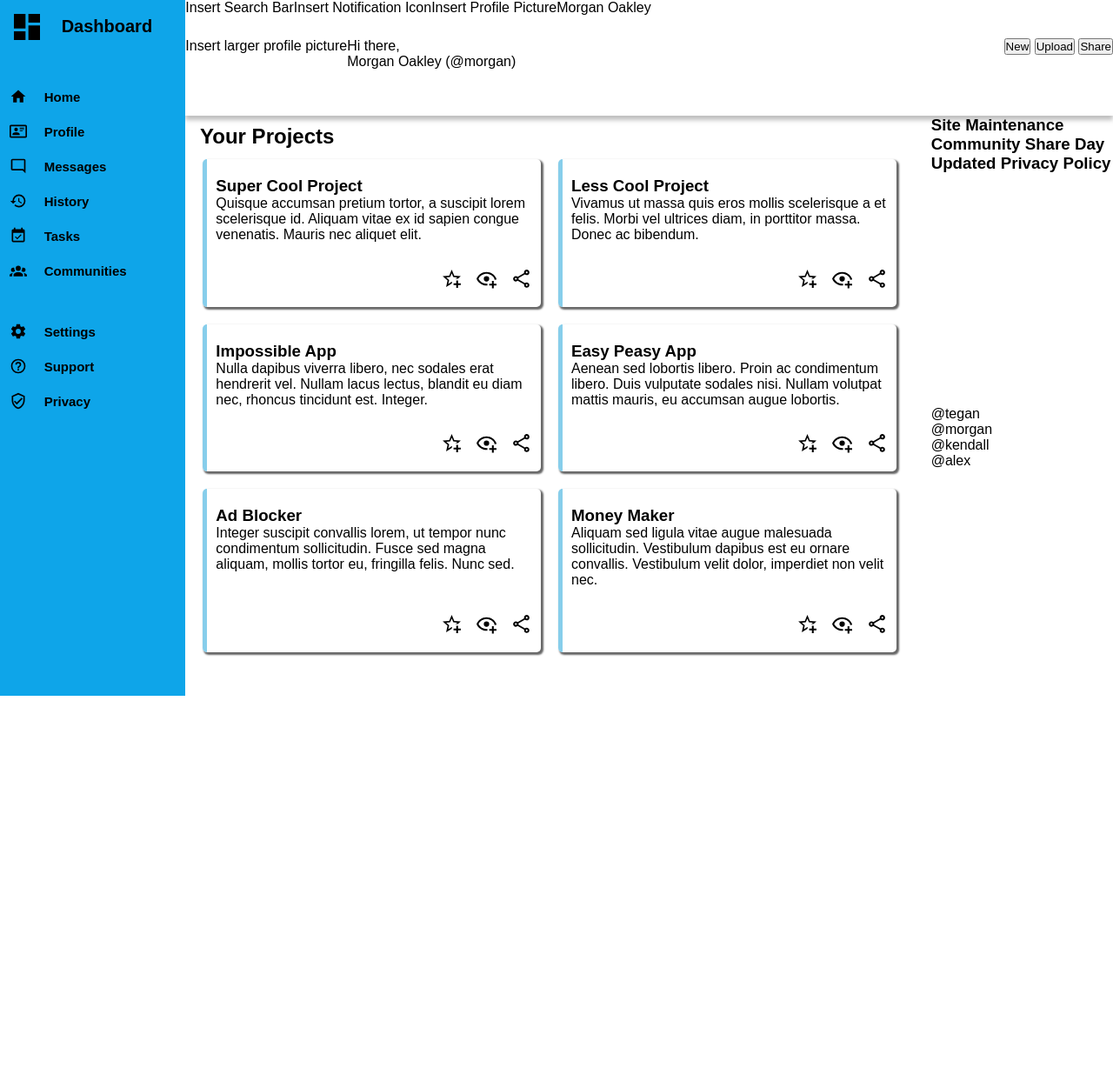
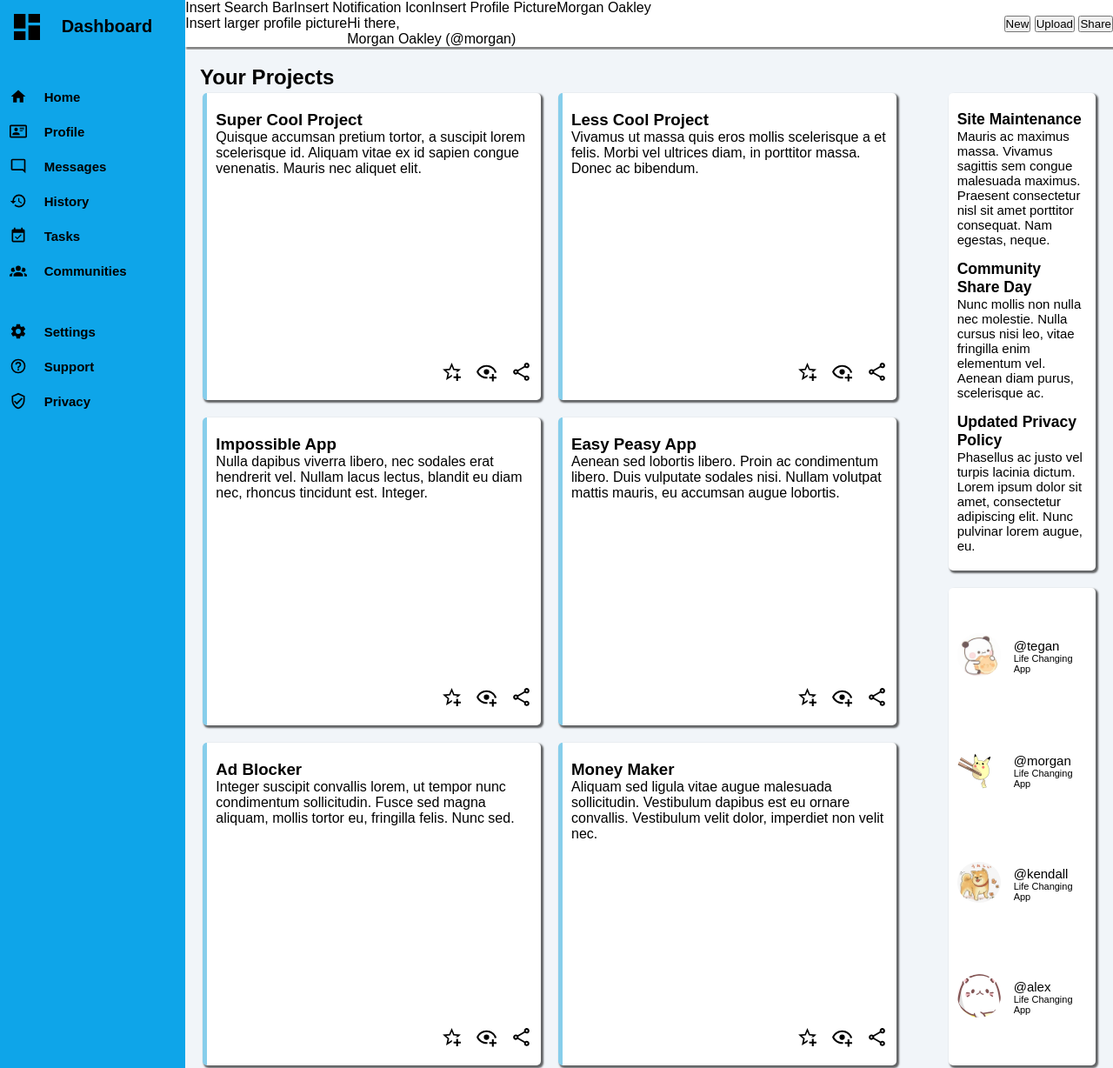
Before and after one commit to andrew-chen986/Admin-Dashboard, a plain HTML site: page index.html in a window 1280 px wide. Shown: the top 1228 px of the page at 87% size. Before the commit the page ends 800 px from the top, so only its background shows below. Drawn offline with Linux system fonts and the light colour scheme.

Commit message:
Finish right side-bar

```diff
--- a/index.html
+++ b/index.html
@@ -132,26 +132,45 @@
                 <div class="announcements">
                     <div class="announcement-item">
                         <h3>Site Maintenance</h3>
+                        <p>Mauris ac maximus massa. Vivamus sagittis sem congue malesuada maximus. Praesent consectetur nisl sit amet porttitor consequat. Nam egestas, neque.</p>
                     </div>
                     <div class="announcement-item">
                         <h3>Community Share Day</h3>
+                        <p>Nunc mollis non nulla nec molestie. Nulla cursus nisi leo, vitae fringilla enim elementum vel. Aenean diam purus, scelerisque ac.</p>
                     </div>
                     <div class="announcement-item">
                         <h3>Updated Privacy Policy</h3>
+                        <p>Phasellus ac justo vel turpis lacinia dictum. Lorem ipsum dolor sit amet, consectetur adipiscing elit. Nunc pulvinar lorem augue, eu.</p>
                     </div>
                 </div>
                 <div class="trending">
                     <div class="trending-item">
-                        <p>@tegan</p>
+                        <div class="pfp"><img src="panda.jpeg"></div>
+                        <div class="profile">
+                            <p>@tegan</p>
+                            <p class="description">Life Changing App</p>
+                        </div>
                     </div>
                     <div class="trending-item">
-                        <p>@morgan</p>
+                        <div class="pfp"><img src="pikachu.png"></div>
+                        <div class="profile">
+                            <p>@morgan</p>
+                            <p class="description">Life Changing App</p>
+                        </div>
                     </div>
                     <div class="trending-item">
-                        <p>@kendall</p>
+                        <div class="pfp"><img src="shiba.jpeg"></div>
+                        <div class="profile">
+                            <p>@kendall</p>
+                            <p class="description">Life Changing App</p>
+                        </div>
                     </div>
                     <div class="trending-item">
-                        <p>@alex</p>
+                        <div class="pfp"><img src="cat.png"></div>
+                        <div class="profile">
+                            <p>@alex</p>
+                            <p class="description">Life Changing App</p>
+                        </div>
                     </div>
                 </div>
             </div>
--- a/styles.css
+++ b/styles.css
@@ -21,7 +21,8 @@ button {
 header {
     display: grid;
     grid-template-rows: 1fr 2fr;
-    box-shadow: 0 5px 5px rgb(128, 128, 128, 0.5);
+    margin-bottom: 3px;
+    box-shadow: 2px 2px 2px 1px rgb(0, 0, 0, 0.5);
 }
 
 header .top-row  {
@@ -87,6 +88,7 @@ header .bottom-row .left {
 .main-content {
     display: grid;
     grid-template-columns: 4fr 1fr;
+    background-color: #f1f5f9;
     gap: 20px 20px;
 }
 
@@ -112,6 +114,7 @@ header .bottom-row .left {
 .project {
     display: flex;
     flex-direction: column;
+    background-color: white;
     padding: 20px 10px;
     border-left: 5px solid skyblue;
     border-radius: 5px;
@@ -135,5 +138,51 @@ header .bottom-row .left {
 
 .right-sidebar {
     display: grid;
+    font-size: 15px;
     grid-template-rows: 1fr 1fr;
+    padding: 50px 20px;
+    gap: 20px 20px;
 }
+
+.right-sidebar .announcements {
+    display: flex;
+    flex-direction: column;
+    background-color: white;
+    gap: 15px;
+    padding: 20px 10px;
+    border-radius: 5px;
+    box-shadow: 2px 2px 2px 1px rgb(0, 0, 0, 0.6);
+}
+
+.right-sidebar .announcements .announcement-item {
+    text-overflow: ellipsis;
+}
+
+.right-sidebar .trending {
+    display: flex;
+    flex-direction: column;
+    justify-content: space-around;
+    background-color: white;
+    gap: 15px;
+    padding: 20px 10px;
+    border-radius: 5px;
+    box-shadow: 2px 2px 2px 1px rgb(0, 0, 0, 0.6);
+}
+
+.right-sidebar .trending .trending-item {
+    display: flex;
+    align-items: center;
+    gap: 15px;
+}
+
+.right-sidebar .trending .trending-item .profile .description {
+    font-size: 11px;
+}
+
+.trending-item .pfp img {
+    border-radius: 50%;
+    height: auto;
+    width: auto;
+    max-height: 50px;
+    max-width: 50px;
+}
```
Also changed, not shown: cat.png (added), panda.jpeg (added), pikachu.png (added), shiba.jpeg (added).
